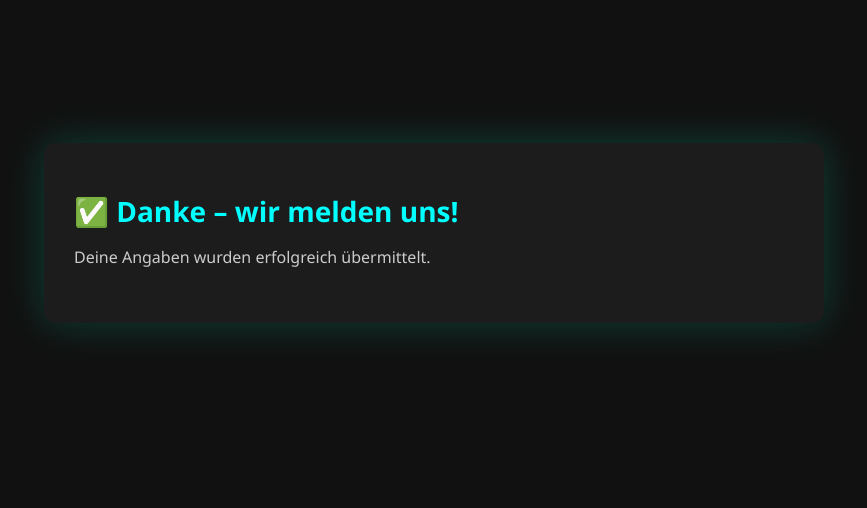
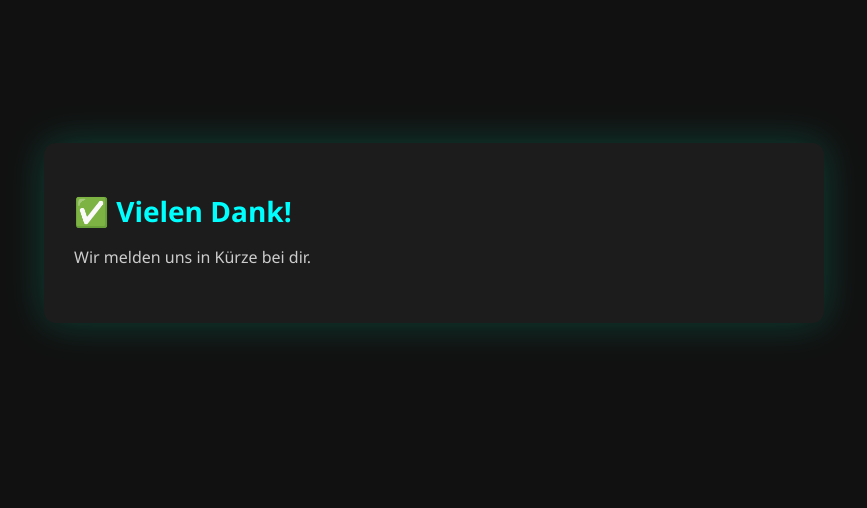
Before and after one commit to HeinRich409/trading-flask, a Flask app: template templates/thanks.html in a window 1280 px wide. Shown: the part 187-695 px from the top of the page, without its empty margins (206-1073 px from the left). Run offline with Flask 3, Linux system fonts and the light colour scheme; the template is opened without the code that fills it, so the values that code supplies are empty.

Commit message:
Update thanks.html

```diff
--- a/templates/thanks.html
+++ b/templates/thanks.html
@@ -1,15 +1,14 @@
 <!DOCTYPE html>
 <html lang="de">
 <head>
-  <meta charset="UTF-8" />
-  <meta name="viewport" content="width=device-width, initial-scale=1.0"/>
+  <meta charset="UTF-8">
   <title>Danke!</title>
-  <link rel="stylesheet" href="{{ url_for('static', filename='styles.css') }}">
+  <link rel="stylesheet" href="/static/styles.css">
 </head>
 <body>
   <div class="container">
-    <h1>✅ Danke – wir melden uns!</h1>
-    <p>Deine Angaben wurden erfolgreich übermittelt.</p>
+    <h1>✅ Vielen Dank!</h1>
+    <p>Wir melden uns in Kürze bei dir.</p>
   </div>
 </body>
 </html>
```
